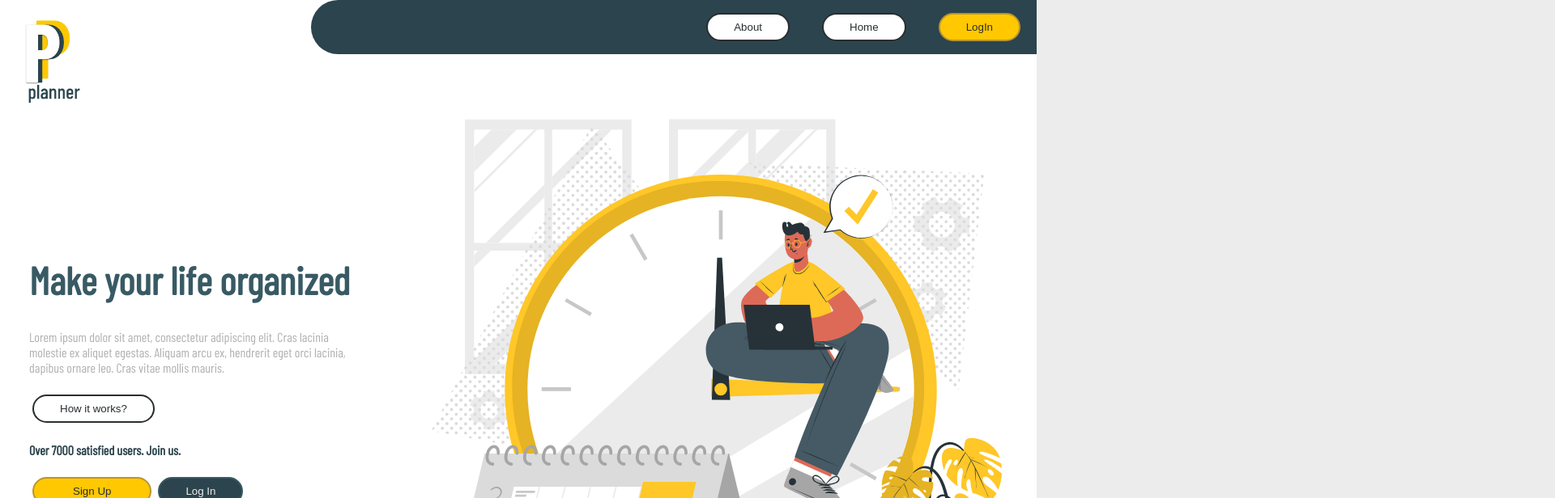
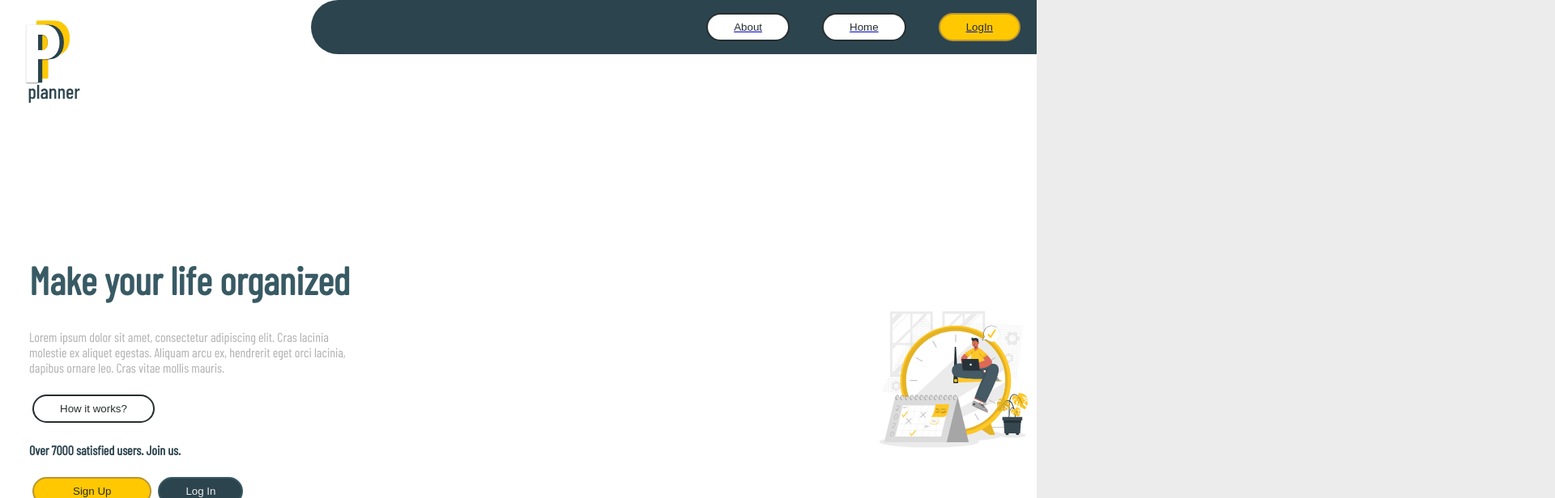
Before and after one commit to monika1127/PlannerApp, a React (Create React App) app: page / in a window 1280 px wide. Shown: the top 616 px of the page at 81% size, 1920 px wide, since content can reach past the window. Built offline with nearby package versions, Linux system fonts and the light colour scheme.

Commit message:
router app and navbar

```diff
--- a/package.json
+++ b/package.json
@@ -10,6 +10,8 @@
     "react": "^17.0.1",
     "react-dom": "^17.0.1",
     "react-redux": "^7.2.2",
+    "react-router": "^5.2.0",
+    "react-router-dom": "^5.2.0",
     "react-scripts": "4.0.2",
     "redux": "^4.0.5",
     "redux-thunk": "^2.3.0",
--- a/src/App.js
+++ b/src/App.js
@@ -1,15 +1,19 @@
 import React from 'react'
+import {BrowserRouter as Router,  Switch,  Route}  from 'react-router-dom'
+
 import AboutSlider from './Pages/FrontPage.js/AboutSlider';
 import FrontPage from './Pages/FrontPage.js/FrontPage';
 import SignIn from './Pages/FrontPage.js/SignIn'
 
 function App() {
   return (
-    <div>
-      <FrontPage />
-      <AboutSlider />
-      <SignIn />
-    </div>
+    <Router>
+      <Switch>
+        <Route exact path='/' component={FrontPage}/>
+        <Route exact path='/about' component={AboutSlider}/>
+        <Route exact path='/signin' component={SignIn}/>
+      </Switch>
+    </Router>
   );
 }
 
--- a/src/Components/Navbar.js
+++ b/src/Components/Navbar.js
@@ -1,18 +1,19 @@
-import React, { Fragment } from 'react'
+import React from 'react'
+import {Link} from 'react-router-dom'
 import Button from './Button'
 
 function Navbar() {
     return (
         <div className='navbar'>
-            <div className='navbar__item'>
+            <Link to='/about' className='navbar__item'>
                 <Button size='small' color='primary-neutral'>About</Button>
-            </div>
-            <div className='navbar__item'>
+            </Link>
+            <Link to='/' className='navbar__item'>
                 <Button size='small' color='primary-neutral'>Home</Button>
-            </div>
-            <div className='navbar__item'>
+            </Link>
+            <Link to='/signin' className='navbar__item'>
                 <Button size='small' color='secondary'>LogIn</Button>
-            </div>
+            </Link>
         </div>
 
     )
--- a/src/stylesheet/application.css
+++ b/src/stylesheet/application.css
@@ -164,7 +164,7 @@
   .front-page__theme .theme__picture {
     display: block;
     margin-left: auto;
-    width: 100%;
+    width: 200px;
   }
   .front-page__info-container--desktop {
     -webkit-box-flex: 0;
@@ -223,7 +223,7 @@
 }
 
 .navbar__item {
-  padding: 8px 16px;
+  margin: 8px 16px;
 }
 
 .signin__form-container {
--- a/src/stylesheet/components/_frontPage.sass
+++ b/src/stylesheet/components/_frontPage.sass
@@ -45,7 +45,7 @@
         .theme__picture
             display: block
             margin-left: auto
-            width: 100%
+            width: 200px
 
     .front-page__info-container--desktop
         flex: 0 0 1
--- a/src/stylesheet/components/_navbar.sass
+++ b/src/stylesheet/components/_navbar.sass
@@ -8,4 +8,4 @@
     border-top-left-radius: 50px
 
 .navbar__item
-    padding: 8px 16px
+    margin: 8px 16px
```
Also changed, not shown: 2 other files (tests, documents, lock files or other folders).
